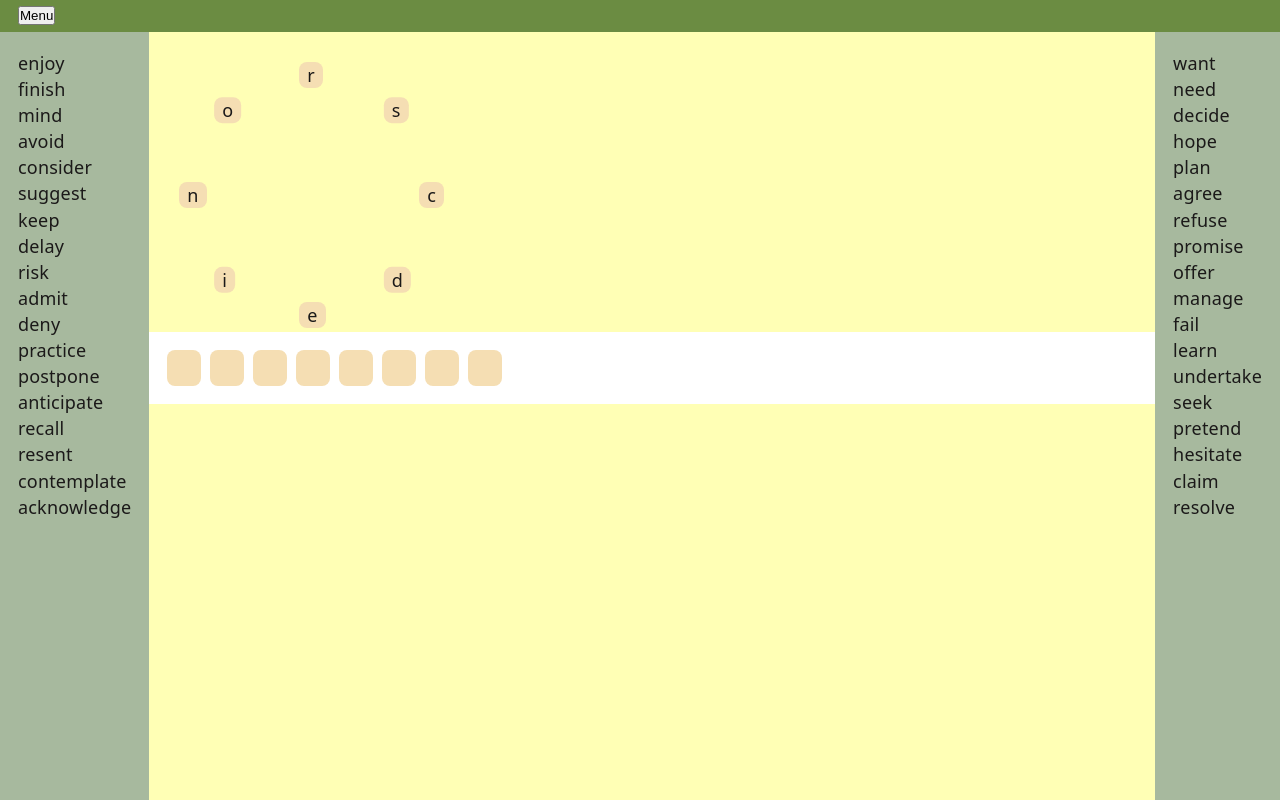
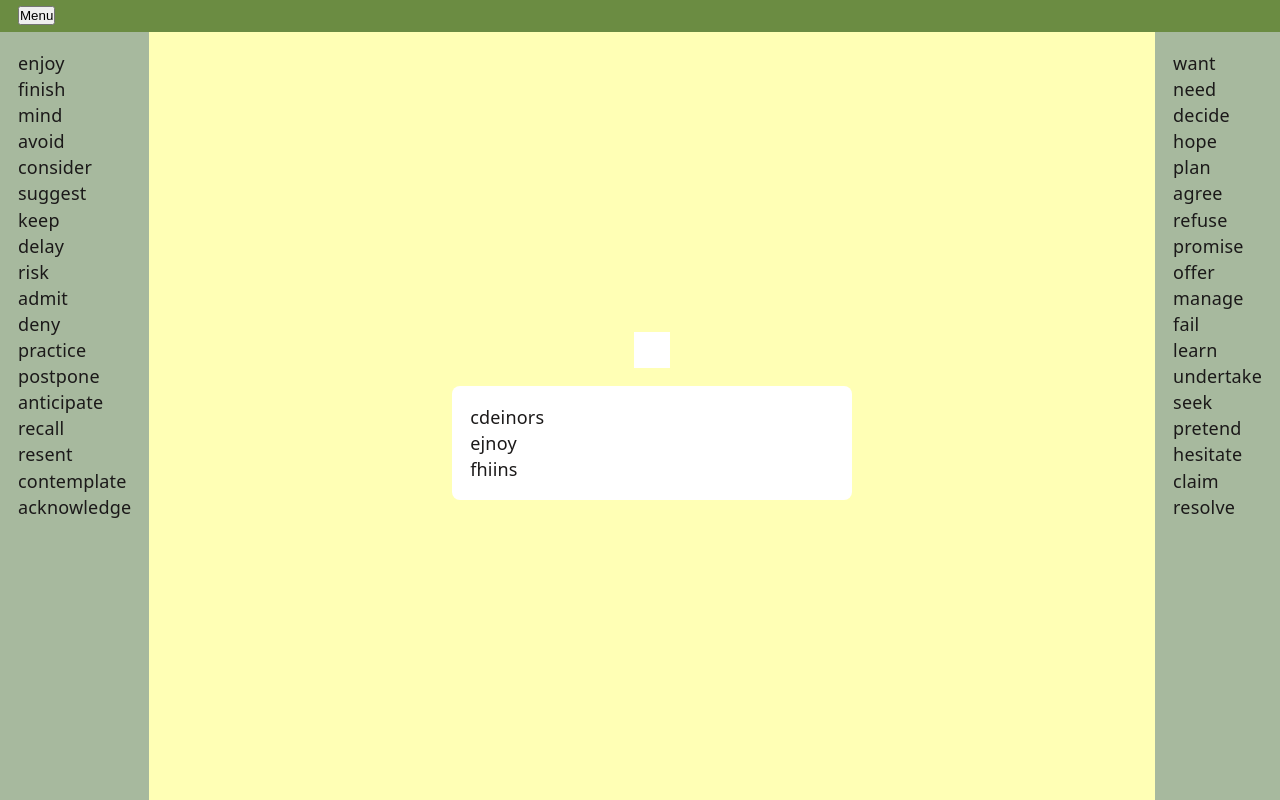
Before and after one commit to AlexandraSavenko/gi_course, a React (Vite) app: page /games/task1 in a window 1280 px wide. Built offline with nearby package versions, Linux system fonts and the light colour scheme.

Commit message:
wordBank

```diff
--- a/src/components/taskOne/TaskOne.jsx
+++ b/src/components/taskOne/TaskOne.jsx
@@ -1,27 +1,46 @@
-import css from './TaskOne.module.css'
+import { useMemo, useState } from "react";
+import css from "./TaskOne.module.css";
 
 const TaskOne = () => {
-  const word = "consider"
-  const wordArray = word.split("")
-  console.log(wordArray)
-  const mixed = wordArray.sort()
-  console.log(mixed)
+  const [selected, setSelected] = useState("");
+  const words = ["consider", "enjoy", "finish"];
+
+  const wordArray = useMemo(() => {
+    return selected ? selected.split("") : [];
+  }, [selected]);
+  const mixed = useMemo(() => {
+    return [...wordArray].sort();
+  }, [wordArray]);
+
   return (
     <div className={css.wrap}>
       <ul className={css.circle}>
-        {
-          mixed.map((el, index) => <li className={css.letter} key={index} style={{"--i": index, "--total": mixed.length}}>{el}</li> )
-        }
+        {mixed.map((el, index) => (
+          <li
+            className={css.letter}
+            key={index}
+            style={{ "--i": index, "--total": mixed.length }}
+          >
+            {el}
+          </li>
+        ))}
       </ul>
       <ul className={css.list}>
-        {
-          wordArray.map(el => <li className={css.gap} key={el}>
+        {wordArray.map((el, index) => (
+          <li className={css.gap} key={index}>
             <div className={css.box}></div>
-          </li> )
-        }
+          </li>
+        ))}
+      </ul>
+      <ul className={css.wordBank}>
+        {words.map((el, index) => (
+          <li className={css.word} key={index} onClick={() => setSelected(el)}>
+            {el.split("").sort()}
+          </li>
+        ))}
       </ul>
     </div>
-  )
-}
+  );
+};
 
 export default TaskOne;
--- a/src/components/taskOne/TaskOne.module.css
+++ b/src/components/taskOne/TaskOne.module.css
@@ -6,6 +6,7 @@
   position: relative;
   width: 300px;
   height: 300px;
+  margin: 0 auto;
 }
 .letter {
   position: absolute;
@@ -14,14 +15,20 @@
   background-color: wheat;
   padding: 0 8px;
   border-radius: 8px;
+  width: 40px;
+  height: 40px;
+  line-height: 40px;
+  text-align: center;
 
   transform-origin: 0 0;
 
-  transform: rotate(calc(360deg / var(--total) * var(--i))) translate(120px)
+  transform: translate(-50%, -50%) rotate(calc(360deg / var(--total) * var(--i))) translate(120px)
     rotate(calc(-360deg / var(--total) * var(--i)));
 }
 
 .list {
+    margin: 0 auto;
+    width: fit-content;
   background-color: white;
   padding: 1rem;
   display: flex;
@@ -38,3 +45,15 @@
   width: 1rem;
   height: 2rem;
 }
+
+.wordBank {
+    background-color: white;
+    width: 400px;
+    margin: 1rem auto;
+    padding: 1rem;
+    border-radius: 8px;
+
+}
+.word{
+    cursor: pointer;
+}
```
